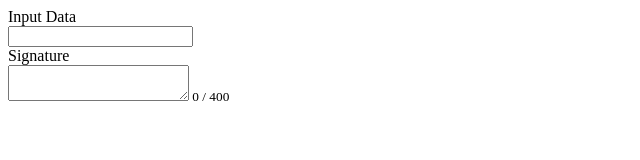
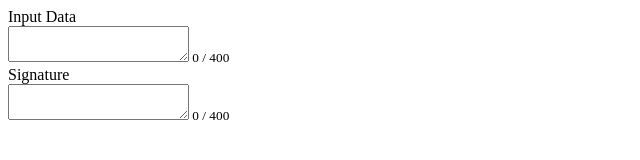
Before and after one commit to half2me/quicksign, a Vue app: page index.html in a window 1280 px wide. Shown: the whole page, without its empty margins (0-640 px from the left). Built offline with nearby package versions, Linux system fonts and the light colour scheme; files whose address does not match are found by name.

Commit message:
production tip

```diff
--- a/index.html
+++ b/index.html
@@ -8,7 +8,7 @@
     <div id="app">
         <section>
             <b-field label="Input Data">
-                <b-input v-model="signable" @input="sign"></b-input>
+                <b-input maxlength="400" type="textarea" v-model="signable" @input="sign"></b-input>
             </b-field>
             <b-field label="Signature">
                 <b-input maxlength="400" type="textarea" v-model="signature" readonly></b-input>
--- a/js/app.js
+++ b/js/app.js
@@ -6,8 +6,6 @@ import Buefy from 'buefy';
 Vue.use(Buefy, {
     defaultIconPack: "fas"
 });
-
-Vue.config.productionTip = false;
 
 let application = new Vue({
     el: '#app',
```
